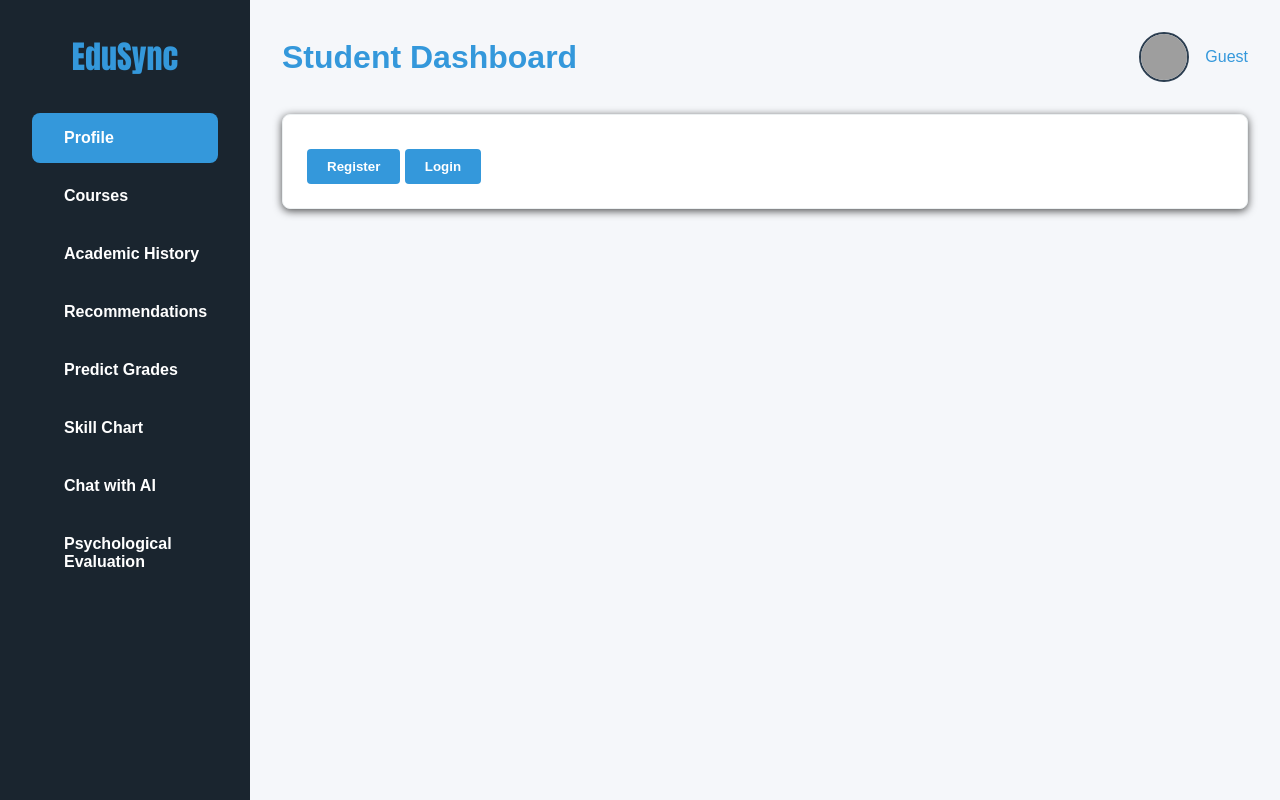
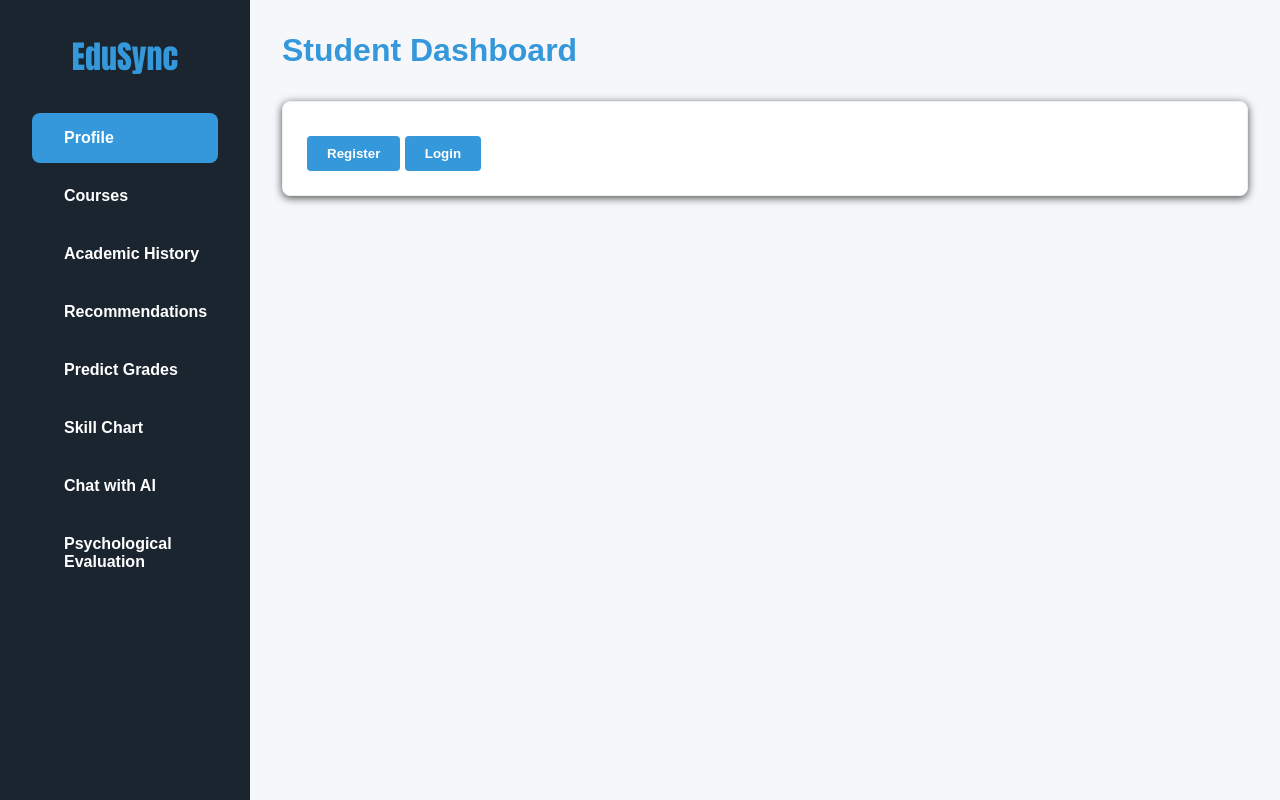
Before and after one commit to shayen71421/fyugp, a Python web app: template templates/dashboard.html in a window 1280 px wide. Run offline with Jinja, Linux system fonts and the light colour scheme; the template is opened without the code that fills it, so the values that code supplies are empty; grey boxes are pictures that could not be loaded.

Commit message:
login done

```diff
--- a/templates/dashboard.html
+++ b/templates/dashboard.html
@@ -236,11 +236,12 @@
 
     <!-- Main Content -->
     <div class="main-content">
+      <!-- Update the header section -->
       <div class="header">
         <h1>Student Dashboard</h1>
-        <div class="user-profile">
+        <div class="user-profile" id="userProfileSection" style="display: none;">
           <img src="https://i.pravatar.cc/150" alt="User Avatar" class="user-avatar" id="user-avatar">
-          <span id="user-name">Guest</span>
+          <span id="user-name"></span>
         </div>
       </div>
 
@@ -483,6 +484,7 @@
           // Hide auth section and show dashboard content
           document.getElementById("authSection").classList.add("hidden");
           document.getElementById("dashboardContent").classList.remove("hidden");
+          document.getElementById("userProfileSection").style.display = "flex"; // Show user profile section
         }
       });
     }
@@ -507,6 +509,7 @@
           loadProfile();
           document.getElementById("authSection").classList.add("hidden");
           document.getElementById("dashboardContent").classList.remove("hidden");
+          document.getElementById("userProfileSection").style.display = "flex"; // Show user profile section
         }
       });
     }
@@ -519,6 +522,7 @@
       document.getElementById("profileDiscipline").value = userProfile.discipline || "";
       document.getElementById("profileSemester").value = userProfile.current_semester || "";
       document.getElementById("profileCareerGoal").value = userProfile.career_goal || "";
+      document.getElementById("user-name").textContent = userProfile.name || userProfile.username;
     }
 
     // Toggle edit mode: if editing, show Save/Cancel, disable Edit button.
```
